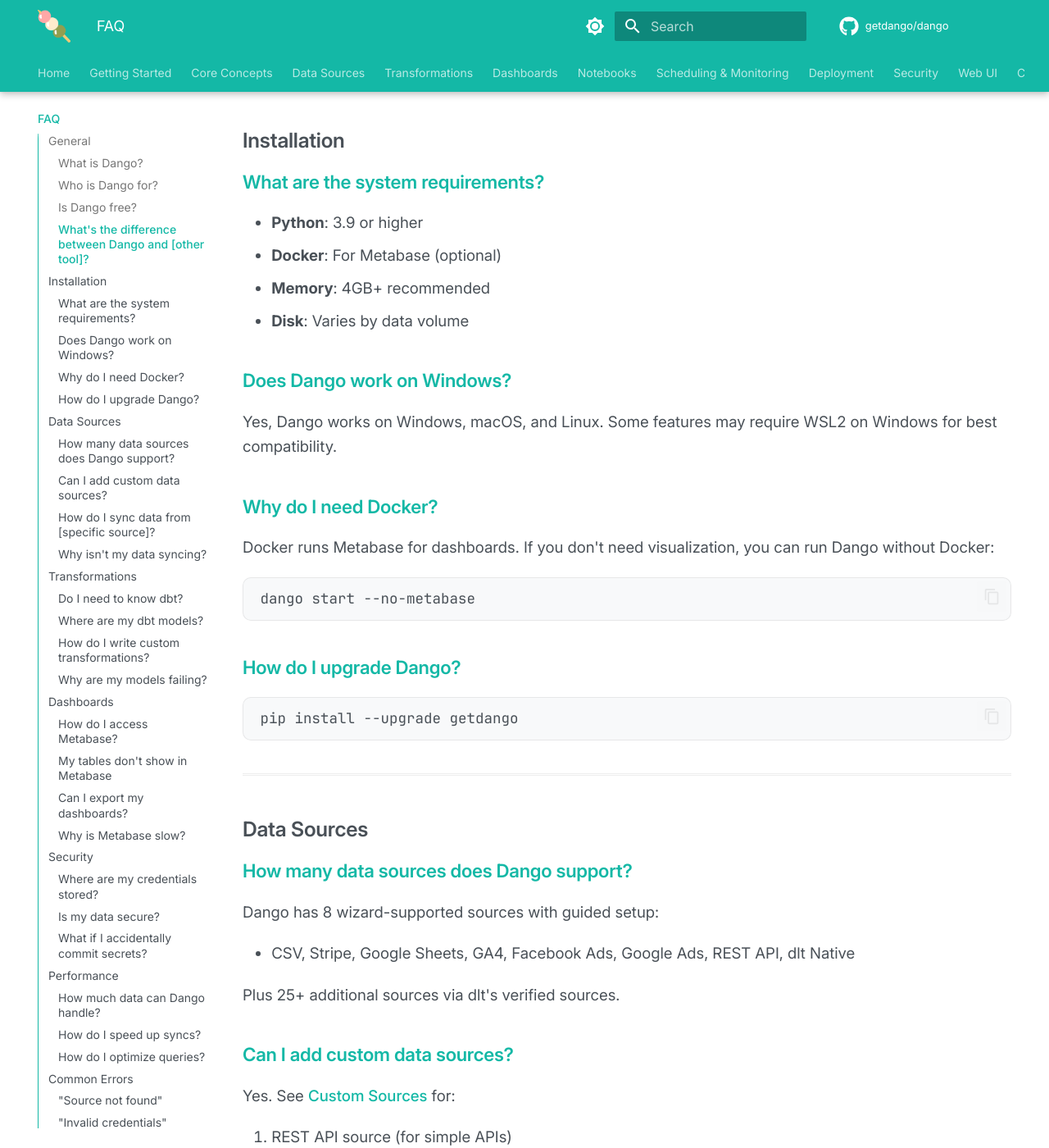
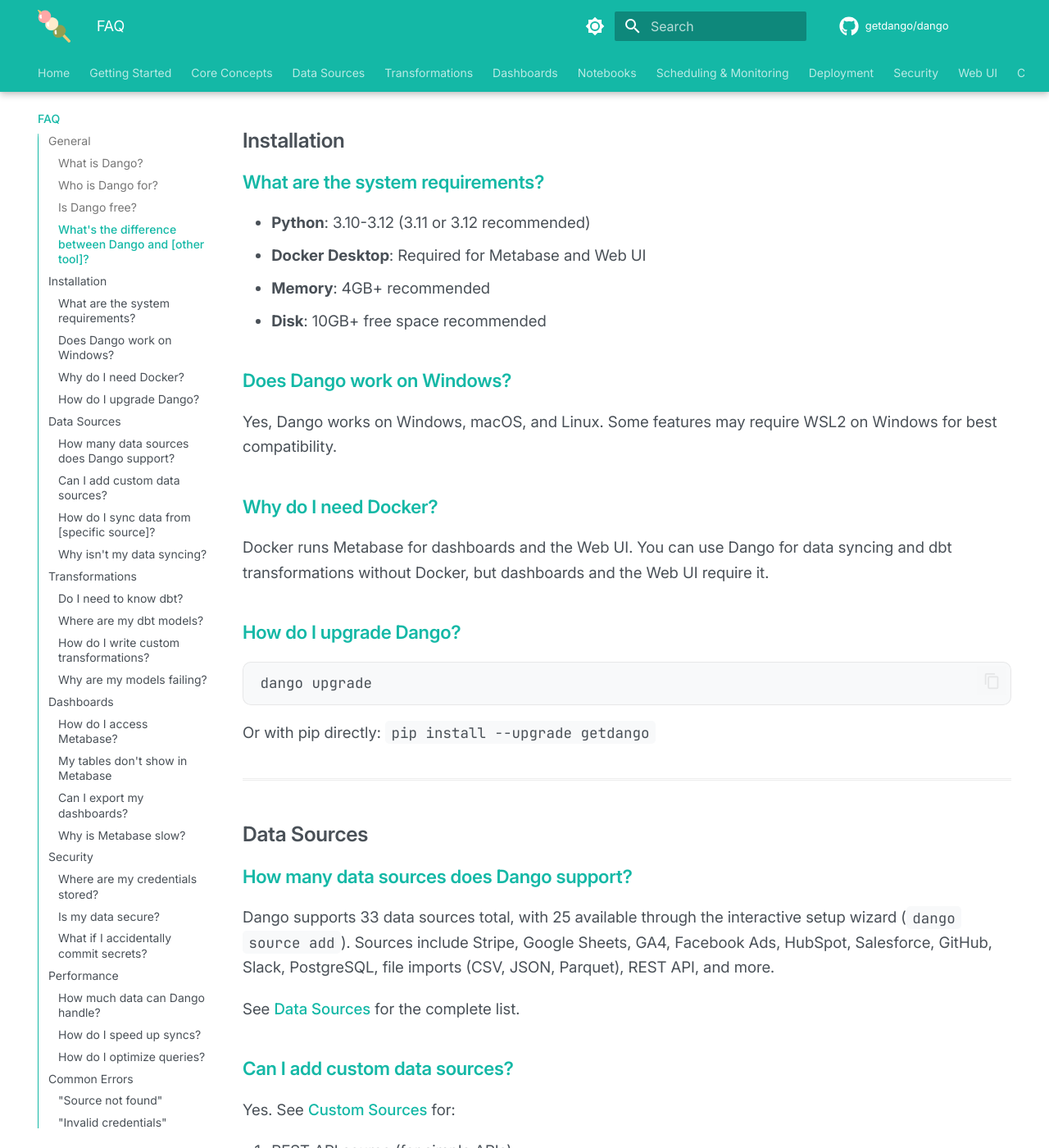
Before and after one commit to getdango/docs, an MkDocs documentation site: the page built from docs/faq.md, in a window 1280 px wide and 1400 px high, scrolled down 1565 px. Shown: the whole window at 82% size. Built offline with MkDocs 1.6.1 and Material for MkDocs 9.7.7, drawn with Linux system fonts in a browser that asks for light colours; comment, search, counter and statistics services are not loaded; the version menu is left out.

Commit message:
Fix FAQ: Python version, source count, fabricated flags
- Python "3.9 or higher" → "3.10-3.12" (matches pyproject.toml)
- "8 wizard-supported sources" → "33 total, 25 in wizard" (verified
  against registry.py)
- Remove fabricated `dango start --no-metabase` flag (doesn't exist)
- Add `dango upgrade` as primary upgrade method
- Docker listed as required (not optional) for Metabase/Web UI

Co-Authored-By: Claude Opus 4.6 (1M context) <noreply@anthropic.com>

````diff
--- a/docs/faq.md
+++ b/docs/faq.md
@@ -45,10 +45,10 @@ Yes. Dango is open source under the Apache 2.0 license. You can use it for perso
 
 ### What are the system requirements?
 
-- **Python**: 3.9 or higher
-- **Docker**: For Metabase (optional)
+- **Python**: 3.10-3.12 (3.11 or 3.12 recommended)
+- **Docker Desktop**: Required for Metabase and Web UI
 - **Memory**: 4GB+ recommended
-- **Disk**: Varies by data volume
+- **Disk**: 10GB+ free space recommended
 
 ### Does Dango work on Windows?
 
@@ -56,17 +56,15 @@ Yes, Dango works on Windows, macOS, and Linux. Some features may require WSL2 on
 
 ### Why do I need Docker?
 
-Docker runs Metabase for dashboards. If you don't need visualization, you can run Dango without Docker:
-
-```bash
-dango start --no-metabase
-```
+Docker runs Metabase for dashboards and the Web UI. You can use Dango for data syncing and dbt transformations without Docker, but dashboards and the Web UI require it.
 
 ### How do I upgrade Dango?
 
 ```bash
-pip install --upgrade getdango
+dango upgrade
 ```
+
+Or with pip directly: `pip install --upgrade getdango`
 
 ---
 
@@ -74,11 +72,9 @@ pip install --upgrade getdango
 
 ### How many data sources does Dango support?
 
-Dango has 8 wizard-supported sources with guided setup:
+Dango supports 33 data sources total, with 25 available through the interactive setup wizard (`dango source add`). Sources include Stripe, Google Sheets, GA4, Facebook Ads, HubSpot, Salesforce, GitHub, Slack, PostgreSQL, file imports (CSV, JSON, Parquet), REST API, and more.
 
-- CSV, Stripe, Google Sheets, GA4, Facebook Ads, Google Ads, REST API, dlt Native
-
-Plus 25+ additional sources via dlt's verified sources.
+See [Data Sources](data-sources/index.md) for the complete list.
 
 ### Can I add custom data sources?
 
````
